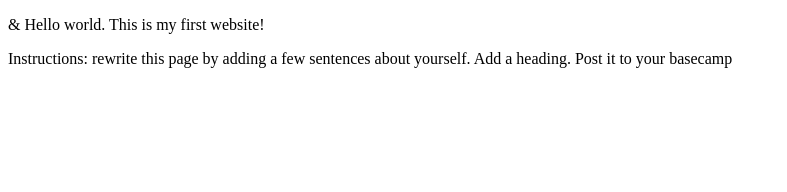
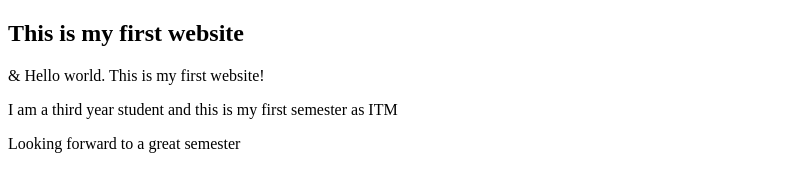
Before and after one commit to fulkerson99/Lab-1, a plain HTML site: page Lab 1.html in a window 1280 px wide. Shown: the whole page, without its empty margins (0-787 px from the left). Drawn offline with Linux system fonts and the light colour scheme.

Commit message:
Updateed Lab 1.html

```diff
--- a/Lab 1.html
+++ b/Lab 1.html
@@ -1,11 +1,13 @@
 <!DOCTYPE html>
 <html lang="en">
 <head>
-	<meta charset="UTF-8">
-	<title>ITMD-361 Internet Technologies and Web Design</title>
+    <meta charset="UTF-8">
+    <title>ITMD-361 Internet Technologies and Web Design</title>
 </head>
 <body>
-  <p>&amp; Hello world. This is my first website!</p>
-  <p>Instructions: rewrite this page by adding a few sentences about yourself. Add a heading. Post it to your basecamp</p>
+<h2>This is my first website</h2>
+<p>&amp; Hello world. This is my first website!</p>
+<p>I am a third year student and this is my first semester as ITM</p>
+<p>Looking forward to a great semester</p>
 </body>
 </html>
```
